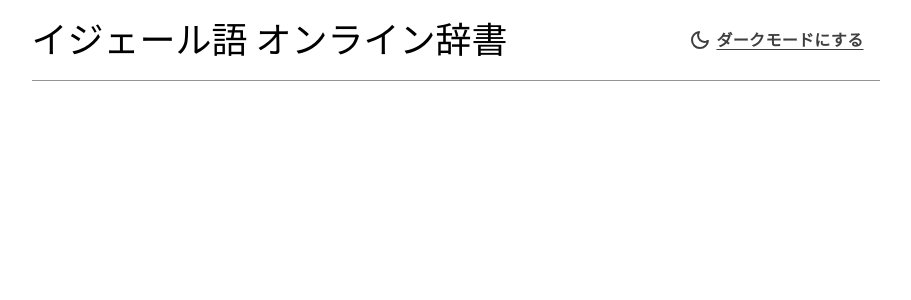
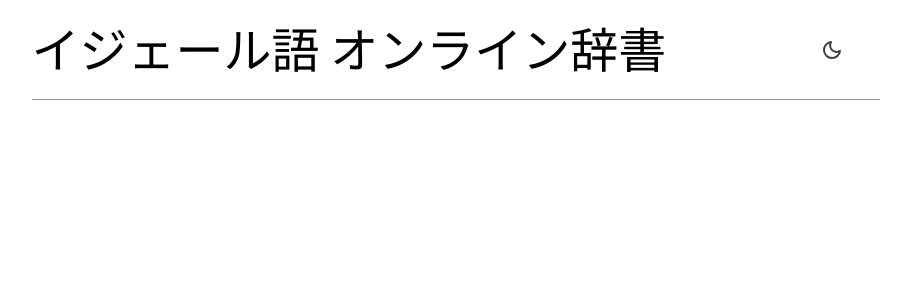
Before and after one commit to Zaslon/webDictionary, a PHP site: page /webDictionary/header.php in a window 1280 px wide. Shown: the top 300 px of the page, without its empty margins (177-1088 px from the left). Run offline with PHP 8.4, Linux system fonts and the light colour scheme.

Commit message:
サイト名を 1 行に収めるよう、明暗の切り替えと文字の大きさを段階的に変える
Co-Authored-By: Claude Opus 5.5 <noreply@anthropic.com>
Claude-Session: https://claude.ai/code/session_01CuZ98QNrpmzSaaDq8S6Kdz

```diff
--- a/dict.css
+++ b/dict.css
@@ -116,7 +116,14 @@ ul.navigation a:focus-visible,
 	/* 辞書のサイト名は和文で長く、狭い画面で語の途中（「オ／ンライン」）で折り返すため、空白で折り返させる */
 	word-break: keep-all;
 }
-.site-header[data-title="compact"] .site-title { font-size: calc(36 / 16 * 1rem); line-height: 1.3; }
+/* サイト名を 1 行に収めるための段階（header.php の fitSiteHeader が付ける）。
+   data-theme-label="off"：明暗の切り替えを絵だけにする。data-theme-place="menu"：ドロワーの中へ移す。 */
+.site-header[data-theme-label="off"] .site-header__theme-label {
+	position: absolute; width: 1px; height: 1px; overflow: hidden;
+	clip-path: inset(50%); white-space: nowrap;
+}
+.site-header[data-theme-place="menu"] .site-header__theme { display: none; }
+.site-header:not([data-theme-place="menu"]) ~ .dads-drawer .site-drawer__theme { display: none; }
 .site-title a:any-link { color: var(--sw-color-text); text-decoration: none; }
 .site-title a:hover { text-decoration: underline; text-decoration-thickness: calc(1 / 16 * 1rem); }
 .site-header__theme { flex-shrink: 0; }
@@ -134,13 +141,8 @@ ul.navigation a:focus-visible,
 
 @media (max-width: 767.98px) {
 	.site-header__bar { padding-top: calc(8 / 16 * 1rem); padding-bottom: calc(8 / 16 * 1rem); }
-	/* 本体（28）より小さいのは、サイト名が和文で長く、本体の大きさでは狭い画面で 2 行を超えるため */
+	/* JavaScript が動かないときだけ効く。動くときは fitSiteHeader が 1 行に収まる大きさを style に書く */
 	.site-title { font-size: calc(24 / 16 * 1rem); line-height: 1.3; }
-	/* 狭い画面では明暗の切り替えを絵だけのボタンにする。文言は読み上げ用に残す。 */
-	.site-header__theme-label {
-		position: absolute; width: 1px; height: 1px; overflow: hidden;
-		clip-path: inset(50%); white-space: nowrap;
-	}
 }
 
 /* ============ レイアウト ============ */
--- a/header.php
+++ b/header.php
@@ -182,7 +182,9 @@ $ogImage = absoluteUrl($config['og_image']);
 </header>
 <?php
 //水平メニューを 1 行に収められないとき（狭い画面を含む）は、同じ項目を同じ順でドロワーに並べる。
-//サイト名も、text-display の大きさで 1 行に収まらないときは data-title="compact" で詰めるときの大きさにする。
+//サイト名は 1 行に収める（ZasDesignSystem の tokens.md「text-display」）。収まるまで、明暗の切り替えを絵だけにする、
+//28 まで小さくする、明暗の切り替えをドロワーへ移す、18 まで小さくする、の順に試す。
+//script.js も幅が変わるたびに window.fitSiteHeader を呼ぶ。
 //以後の切り替えは script.js が行う。描画前に決めないと水平メニューが一瞬見えるので、ここでも判定する。
 //768 は ZasDesignSystem の tokens.md の breakpoint-split。dict.css と script.js の値もそろえること。
 ?>
@@ -192,10 +194,37 @@ $ogImage = absoluteUrl($config['og_image']);
   var list = header.querySelector('.dads-horizontal-menu');
   var narrow = window.matchMedia('(max-width: 767.98px)').matches;
   header.setAttribute('data-nav', narrow || list.scrollWidth > list.clientWidth ? 'drawer' : 'bar');
-  var title = header.querySelector('.site-title');
-  title.style.whiteSpace = 'nowrap';
-  if (!narrow && title.scrollWidth > title.clientWidth) header.setAttribute('data-title', 'compact');
-  title.style.whiteSpace = '';
+
+  window.fitSiteHeader = function () {
+    var title = header.querySelector('.site-title');
+    var button = header.querySelector('.site-header__theme');
+    // 切り替えボタンは script.js が hidden を外すまで隠れている。外した後の幅で決めるため、測る間だけ出す
+    var wasHidden = button.hidden;
+    button.hidden = false;
+    var states = [[null, null, 48], ['off', null, 48], ['off', null, 36], ['off', null, 28]];
+    var smaller = [22, 20, 18];
+    if (header.getAttribute('data-nav') === 'drawer') {
+      [48, 36, 28].concat(smaller).forEach(function (size) { states.push(['off', 'menu', size]); });
+    } else {
+      smaller.forEach(function (size) { states.push(['off', null, size]); });
+    }
+    function apply(state) {
+      if (state[0]) header.setAttribute('data-theme-label', state[0]); else header.removeAttribute('data-theme-label');
+      if (state[1]) header.setAttribute('data-theme-place', state[1]); else header.removeAttribute('data-theme-place');
+      title.style.fontSize = (state[2] / 16) + 'rem';
+      title.style.lineHeight = state[2] === 48 ? '1.4' : '1.3';
+    }
+    // 折り返した後の高さでは判定できないため、折り返しを止めて幅で測る
+    for (var i = 0; i < states.length; i++) {
+      apply(states[i]);
+      title.style.whiteSpace = 'nowrap';
+      var fits = title.scrollWidth <= title.clientWidth;
+      title.style.whiteSpace = '';
+      if (fits) break;
+    }
+    button.hidden = wasHidden;
+  };
+  window.fitSiteHeader();
 })();
 </script>
 <dialog id="site-drawer" class="dads-drawer" data-placement="left" aria-labelledby="site-drawer-heading">
@@ -215,6 +244,12 @@ $ogImage = absoluteUrl($config['og_image']);
 				</a>
 			</li>
 <?php endforeach; ?>
+			<li class="site-drawer__theme">
+				<button class="dads-menu-list__item" type="button" data-type="box" data-size="regular" data-js-theme-toggle>
+					<span class="dads-menu-list__label" data-js-theme-next="dark">ダークモードにする</span>
+					<span class="dads-menu-list__label" data-js-theme-next="light" hidden>ライトモードにする</span>
+				</button>
+			</li>
 		</ul>
 	</div>
 </dialog>
--- a/script.js
+++ b/script.js
@@ -26,21 +26,19 @@
 		});
 	}
 
-	const themeButton = document.querySelector('[data-js-theme-toggle]');
+	// ヘッダとドロワーに 1 つずつある。どちらを出すかは header.php の fitSiteHeader が決める
+	const themeButtons = document.querySelectorAll('[data-js-theme-toggle]');
 
 	// ボタンには押した結果（今と逆の明暗）を出す。
 	// 絵は <svg> で、SVGElement には hidden プロパティが無いため、属性を直接付け外しする。
 	function syncThemeButton() {
-		if (!themeButton) {
-			return;
-		}
 		const next = (currentTheme() === 'dark') ? 'light' : 'dark';
-		themeButton.querySelectorAll('[data-js-theme-next]').forEach(function (element) {
+		document.querySelectorAll('[data-js-theme-toggle] [data-js-theme-next]').forEach(function (element) {
 			element.toggleAttribute('hidden', element.getAttribute('data-js-theme-next') !== next);
 		});
 	}
 
-	if (themeButton) {
+	themeButtons.forEach(function (themeButton) {
 		themeButton.hidden = false;
 		themeButton.addEventListener('click', function () {
 			const next = (currentTheme() === 'dark') ? 'light' : 'dark';
@@ -52,7 +50,7 @@
 				// プライベートモードなどで保存できなくても、そのページ内の切り替えは効かせる
 			}
 		});
-	}
+	});
 
 	// data-theme をどこから書き換えても、ボタンとブラウザ枠の色を追従させる
 	new MutationObserver(function () {
@@ -142,29 +140,12 @@
 		});
 	}
 
-	// サイト名が text-display（48）で 1 行に収まらないときは、詰めるときの大きさ（36）にする（ZasDesignSystem の tokens.md）。
-	// 折り返した後の高さでは判定できないため、一度 48 に戻し、折り返しを止めて幅を測る。
-	// 狭い画面は dict.css の別の大きさを使うので、詰めない。
-	function updateTitleSize() {
-		const title = header && header.querySelector('.site-title');
-		if (!title) {
-			return;
+	// サイト名の収め方は、ハンバーガーメニューボタンの有無で変わるため、メニューを決めてから測る
+	function updateHeader() {
+		updateNavMode();
+		if (window.fitSiteHeader) {
+			window.fitSiteHeader();
 		}
-		header.removeAttribute('data-title');
-		if (narrowQuery.matches) {
-			return;
-		}
-		title.style.whiteSpace = 'nowrap';
-		const overflows = title.scrollWidth > title.clientWidth;
-		title.style.whiteSpace = '';
-		if (overflows) {
-			header.setAttribute('data-title', 'compact');
-		}
-	}
-
-	function updateHeader() {
-		updateTitleSize();
-		updateNavMode();
 	}
 
 	// ResizeObserver は使わない。測るために data-nav を書き換えると自身の大きさが変わり、通知が循環する。
```
